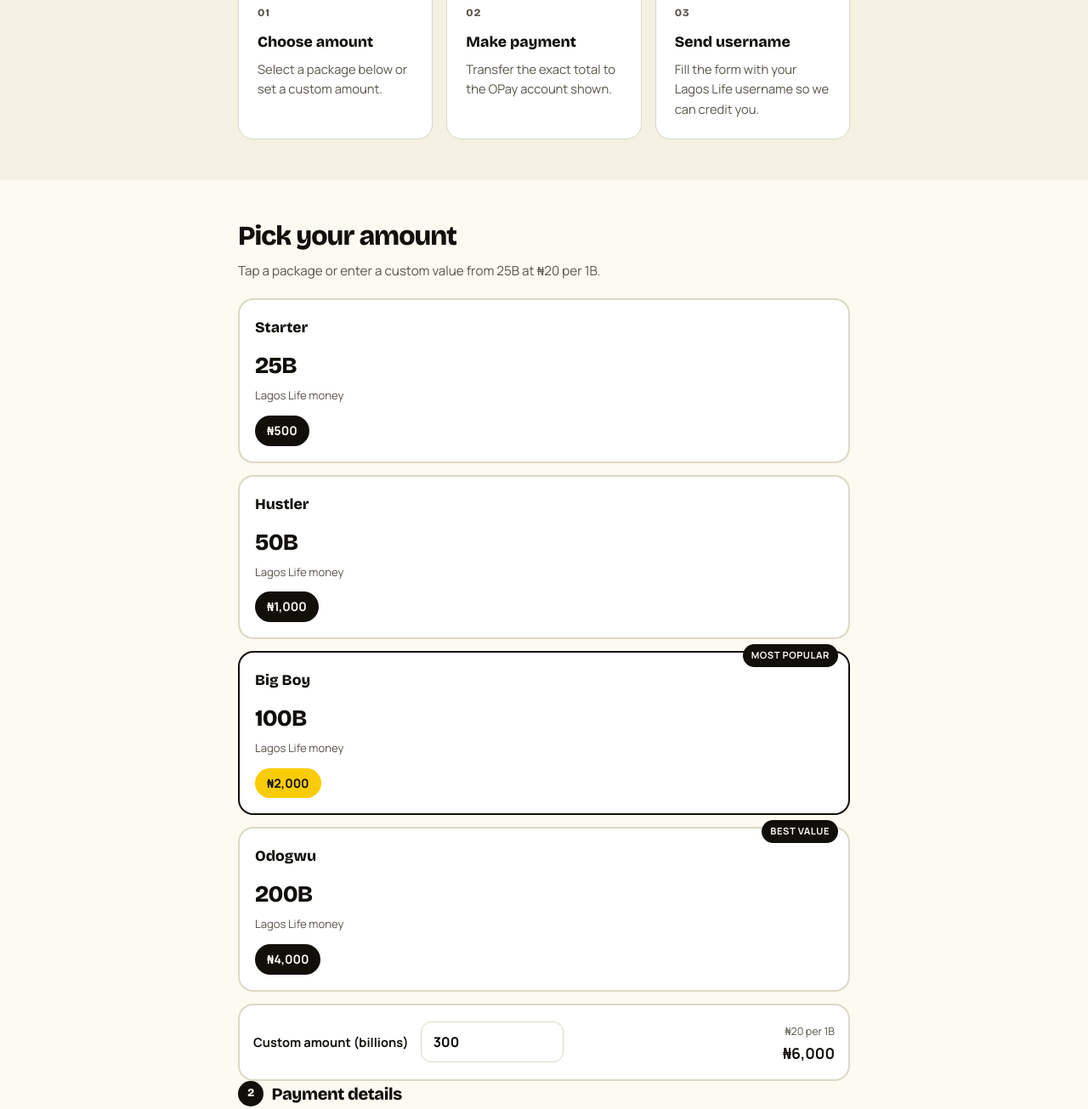
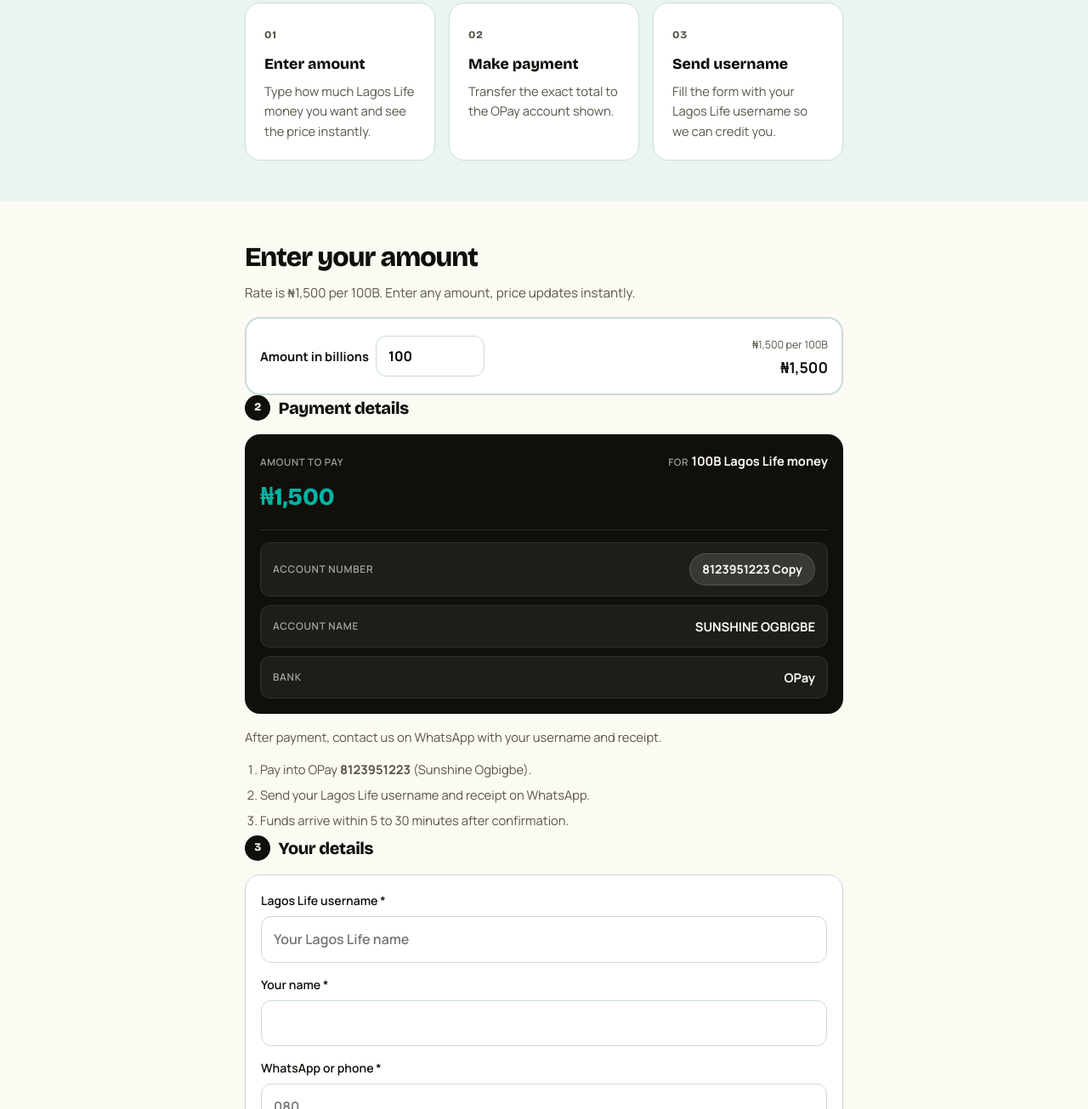
Before and after one commit to StackTactician/lagoslife-money, a website built with Vite: page index.html in a window 1280 px wide. Shown: the part 795-2100 px from the top of the page at 85% size. Built offline with nearby package versions, Linux system fonts and the light colour scheme.

Commit message:
feat: soft white + teal (kills yellow/lime), single price ₦1500/100B with custom input, Bricolage/Manrope fonts, wider gutters

```diff
--- a/index.html
+++ b/index.html
@@ -3,7 +3,7 @@
 <head>
 <meta charset="utf-8" />
 <meta name="viewport" content="width=device-width,initial-scale=1,viewport-fit=cover" />
-<meta name="theme-color" content="#1a1a17" />
+<meta name="theme-color" content="#0f6b5e" />
 <title>Eko Cash - Lagos Life Top Up</title>
 <meta name="description" content="Eko Cash: get Lagos Life cash quickly. Pay to OPay 8123951223 and send your username on WhatsApp." />
 <link rel="stylesheet" href="https://fonts.googleapis.com/css2?family=Bricolage+Grotesque:opsz,wght@12..96,600;12..96,800&family=Manrope:wght@400;500;600;700&display=swap" />
@@ -16,7 +16,7 @@
     <button class="menu-btn" id="menu-btn" aria-label="Menu" aria-expanded="false">Menu</button>
     <nav class="topnav" id="topnav">
       <a href="#how">How it works</a>
-      <a href="#buy">Packages</a>
+      <a href="#buy">Get cash</a>
       <a href="#faq">FAQ</a>
       <a href="#contact">Contact</a>
       <a class="btn btn-sm btn-primary nav-cta" href="#buy">Buy now</a>
@@ -31,13 +31,13 @@
       <h1>Fund your<br>Lagos Life<br>account.</h1>
       <p class="lead">Send payment, share your username, get credited shortly after confirmation. Simple and quick with Eko Cash.</p>
       <div class="cta-row">
-        <a class="btn btn-primary btn-lg" href="#buy">See packages</a>
+        <a class="btn btn-primary btn-lg" href="#buy">Get cash</a>
         <a class="btn btn-ghost btn-lg" id="hero-wa" target="_blank" rel="noreferrer">WhatsApp</a>
       </div>
       <dl class="stats">
         <div><dt>Delivery</dt><dd>5 to 30 min</dd></div>
         <div><dt>Payment</dt><dd>Bank transfer</dd></div>
-        <div><dt>From</dt><dd>₦500</dd></div>
+        <div><dt>Rate</dt><dd>₦1,500 per 100B</dd></div>
       </dl>
     </div>
     <div class="hero-card" aria-hidden="true">
@@ -57,7 +57,7 @@
   <div class="wrap narrow">
     <h2 class="h2">How it works</h2>
     <div class="steps">
-      <div class="step"><span class="step-n">01</span><h3>Choose amount</h3><p>Select a package below or set a custom amount.</p></div>
+      <div class="step"><span class="step-n">01</span><h3>Enter amount</h3><p>Type how much Lagos Life money you want and see the price instantly.</p></div>
       <div class="step"><span class="step-n">02</span><h3>Make payment</h3><p>Transfer the exact total to the OPay account shown.</p></div>
       <div class="step"><span class="step-n">03</span><h3>Send username</h3><p>Fill the form with your Lagos Life username so we can credit you.</p></div>
     </div>
@@ -66,10 +66,12 @@
 
 <section class="section" id="buy">
   <div class="wrap narrow">
-    <h2 class="h2">Pick your amount</h2>
-    <p class="section-sub">Tap a package or enter a custom value from 25B at ₦20 per 1B.</p>
-    <div class="packs" id="packs"></div>
-    <div class="custom-box" id="custom-box"></div>
+    <h2 class="h2">Enter your amount</h2>
+    <p class="section-sub">Rate is ₦1,500 per 100B. Enter any amount, price updates instantly.</p>
+    <div class="amount-box">
+      <label>Amount in billions <input type="number" id="custom-input" inputmode="numeric" min="1" step="1" value="100" /></label>
+      <div class="amount-meta" id="custom-meta"></div>
+    </div>
   </div>
   <div class="wrap narrow">
     <h3 class="h3"><span class="num">2</span> Payment details</h3>
@@ -77,11 +79,11 @@
       <div class="bank-head">
         <div>
           <small>Amount to pay</small>
-          <p class="pay-amount" id="pay-amount">₦2,000</p>
+          <p class="pay-amount" id="pay-amount">₦1,500</p>
         </div>
         <div class="pay-right">
           <small>for</small>
-          <strong id="pay-for">100B Big Boy</strong>
+          <strong id="pay-for">100B Lagos Life money</strong>
         </div>
       </div>
       <div class="bank-rows">
@@ -116,7 +118,6 @@
         <span id="receipt-name" class="field-hint">Upload your transfer screenshot if you have it</span>
       </label>
       <label>Additional note (optional) <textarea name="note" rows="3" maxlength="500"></textarea></label>
-      <input type="hidden" name="package" id="pkgName" />
       <input type="hidden" name="gameAmount" id="gameAmount" />
       <input type="hidden" name="amountDue" id="amountDue" />
       <button class="btn btn-primary btn-lg full" type="submit" id="submit-btn">I have paid, send my <span id="btn-amount">100B</span></button>
@@ -131,7 +132,7 @@
       <details open><summary>How quickly will I receive it?</summary><p>Usually 5 to 30 minutes after we confirm the transfer. Peak periods can take slightly longer. We update you on WhatsApp.</p></details>
       <details><summary>Mistyped your username?</summary><p>Contact us on WhatsApp right away with the correct name. If we have not yet processed the credit, we will fix it.</p></details>
       <details><summary>Is receipt upload required?</summary><p>No, but sharing a screenshot helps us verify payment faster.</p></details>
-      <details><summary>Can I request a custom amount?</summary><p>Yes, use the custom field for any amount from 25B upward at ₦20 per 1B.</p></details>
+      <details><summary>How is price calculated?</summary><p>Flat ₦1,500 per 100B. Enter any amount in billions and the total updates automatically.</p></details>
     </div>
     <div class="help-card">
       <h3>Need assistance?</h3>
--- a/src/main.js
+++ b/src/main.js
@@ -3,91 +3,28 @@ const CFG = {
   whatsapp: "2348123951223",
   bank: { name: "OPay", accountName: "SUNSHINE OGBIGBE", accountNumber: "8123951223" },
   delivery: "5 to 30 minutes",
-  ratePerB: 20,
-  minCustom: 25e9,
+  ratePer100B: 1500,
+  minCustom: 1e9,
 }
-const PACKS = [
-  { id:"starter", name:"Starter", amount:25e9, price:500 },
-  { id:"hustler", name:"Hustler", amount:50e9, price:1000 },
-  { id:"big-boy", name:"Big Boy", amount:100e9, price:2000, badge:"Most popular" },
-  { id:"odogwu", name:"Odogwu", amount:200e9, price:4000, badge:"Best value" },
-]
-const fmtN = n => "₦" + n.toLocaleString("en-NG")
+function fmtN(n){ return "₦" + n.toLocaleString("en-NG") }
 function fmtAmtPretty(n){
   if(n>=1e9) return `${+(n/1e9).toFixed(n%1e9===0?0:2)}B`
   if(n>=1e6) return `${+(n/1e6).toFixed(2)}M`
   if(n>=1e3) return `${+(n/1e3).toFixed(1)}K`
   return String(n)
 }
-function calcCustom(amount){ return Math.ceil(amount/1e9 * CFG.ratePerB) }
-function currentPack(){
-  const p = PACKS.find(x=>x.id===selected.packId)
-  if(p) return { label:p.name, amount:p.amount, price:p.price }
-  return { label:"Custom", amount:selected.customAmount, price: calcCustom(selected.customAmount) }
-}
-let selected = { packId:"big-boy", customAmount: 300e9 }
+function calcPrice(amount){ return Math.ceil(amount/1e11 * CFG.ratePer100B) }
+let amount = 100e9
 function render(){
-  const packsEl = document.getElementById("packs")
-  packsEl.innerHTML = PACKS.map(p=>{
-    const active = p.id===selected.packId
-    return `<div class="pack ${active?"active":""}" data-id="${p.id}">
-      ${p.badge?`<span class="pack-badge">${p.badge}</span>`:""}
-      <h4>${p.name}</h4>
-      <p class="pack-amount">${fmtAmtPretty(p.amount)}</p>
-      <p class="pack-sub">Lagos Life money</p>
-      <span class="pack-price">${fmtN(p.price)}</span>
-    </div>`
-  }).join("")
-  const isCustom = selected.packId==="custom"
-  const customPrice = calcCustom(selected.customAmount)
-  const customValid = selected.customAmount >= CFG.minCustom
-  document.getElementById("custom-box").innerHTML = `
-    <label>Custom amount (billions)</label>
-    <input type="number" id="custom-input" inputmode="numeric" min="${CFG.minCustom/1e9}" step="1" value="${Math.floor(selected.customAmount/1e9)}" />
-    <div class="custom-meta">
-      <small style="color:${customValid?"var(--muted-fg)":"#dc2626"}">${customValid?`₦${CFG.ratePerB} per 1B`:`Minimum ${fmtAmtPretty(CFG.minCustom)}`}</small>
-      <strong>${fmtN(customPrice)}</strong>
-    </div>
-  `
-  const box = document.getElementById("custom-box")
-  box.className = "custom-box" + (isCustom?" active":"")
-  if(isCustom && !customValid) box.style.borderColor="#fca5a5"
-  const cur = currentPack()
-  const disabled = isCustom && !customValid
-  document.getElementById("pay-amount").textContent = disabled ? "--" : fmtN(cur.price)
-  document.getElementById("pay-for").textContent = `${fmtAmtPretty(cur.amount)} ${cur.label} pack`
-  document.getElementById("pkgName").value = cur.label
-  document.getElementById("gameAmount").value = cur.amount.toLocaleString("en-NG")
-  document.getElementById("amountDue").value = fmtN(cur.price)
-  document.getElementById("amountPaid").value = cur.price
-  document.getElementById("btn-amount").textContent = fmtAmtPretty(cur.amount)
-  document.getElementById("submit-btn").disabled = disabled
-  document.querySelectorAll(".pack").forEach(el=>{
-    el.onclick = ()=>{ selected.packId = el.dataset.id; render() }
-  })
-  const ci = document.getElementById("custom-input")
-  ci.onfocus = ()=>{ selected.packId="custom"; render(); document.getElementById("custom-input")?.focus() }
-  ci.oninput = (e)=>{
-    const v = Number(e.target.value)
-    selected.packId="custom"
-    selected.customAmount = (isFinite(v) && v>0 ? v : 0) * 1e9
-    const price = calcCustom(selected.customAmount)
-    const meta = document.querySelector(".custom-meta")
-    if(meta){
-      const valid = selected.customAmount >= CFG.minCustom
-      meta.innerHTML = `<small style="color:${valid?"var(--muted-fg)":"#dc2626"}">${valid?`₦${CFG.ratePerB} per 1B`:`Minimum ${fmtAmtPretty(CFG.minCustom)}`}</small><strong>${fmtN(price)}</strong>`
-      document.getElementById("pay-amount").textContent = valid ? fmtN(price) : "--"
-      document.getElementById("pay-for").textContent = `${fmtAmtPretty(selected.customAmount||0)} Custom pack`
-      document.getElementById("submit-btn").disabled = !valid
-      document.getElementById("pkgName").value = "Custom"
-      document.getElementById("gameAmount").value = (selected.customAmount||0).toLocaleString("en-NG")
-      document.getElementById("amountDue").value = fmtN(price)
-      document.getElementById("amountPaid").value = price
-      document.getElementById("btn-amount").textContent = fmtAmtPretty(selected.customAmount||0)
-      box.classList.add("active")
-      box.style.borderColor = valid ? "" : "#fca5a5"
-    }
-  }
+  const price = calcPrice(amount)
+  document.getElementById("custom-input").value = Math.round(amount/1e9) || ""
+  document.getElementById("custom-meta").innerHTML = `<small>${fmtN(CFG.ratePer100B)} per 100B</small><strong>${fmtN(price)}</strong>`
+  document.getElementById("pay-amount").textContent = fmtN(price)
+  document.getElementById("pay-for").textContent = fmtAmtPretty(amount) + " Lagos Life money"
+  document.getElementById("gameAmount").value = amount.toLocaleString("en-NG")
+  document.getElementById("amountDue").value = fmtN(price)
+  document.getElementById("amountPaid").value = price
+  document.getElementById("btn-amount").textContent = fmtAmtPretty(amount)
 }
 function toast(msg){
   const t=document.getElementById("toast")
@@ -97,13 +34,6 @@ function toast(msg){
   t._id=setTimeout(()=> t.hidden=true, 2600)
 }
 function waLink(text){ return `https://wa.me/${CFG.whatsapp}?text=${encodeURIComponent(text)}` }
-function waMsg(username, pkgLabel, amount, price, senderName, whatsapp){
-  let m = `Hello Eko Cash, I want to buy Lagos Life cash. Package: ${pkgLabel} (${fmtAmtPretty(amount)}) at ${fmtN(price)}.`
-  if(username) m += ` Username: ${username}.`
-  if(senderName) m += ` Sender: ${senderName}.`
-  if(whatsapp) m += ` Phone: ${whatsapp}.`
-  return m
-}
 document.getElementById("yr").textContent = new Date().getFullYear()
 function refreshWa(){
   const link = waLink("Hello Eko Cash, I want to buy Lagos Life cash. My username is: ")
@@ -143,6 +73,15 @@ document.getElementById("receipt").addEventListener("change", e=>{
   const f=e.target.files?.[0]
   document.getElementById("receipt-name").textContent = f ? f.name : "Upload your transfer screenshot if you have it"
 })
+const input = document.getElementById("custom-input")
+if(input){
+  input.addEventListener("input", ()=>{
+    const v = Number(input.value)
+    amount = (isFinite(v) && v>0 ? v : 0) * 1e9
+    if(amount < CFG.minCustom) amount = CFG.minCustom
+    render()
+  })
+}
 render()
 const form = document.getElementById("order-form")
 const statusEl = document.getElementById("form-status")
@@ -154,8 +93,14 @@ form.addEventListener("submit", (e)=>{
     statusEl.hidden=false; statusEl.className="form-status err"; statusEl.textContent="Receipt larger than 5 MB. Upload a smaller file."
     return
   }
-  const cur = currentPack()
-  const msg = waMsg(String(fd.get("username")||""), cur.label, cur.amount, cur.price, String(fd.get("senderName")||""), String(fd.get("whatsapp")||""))
+  const price = calcPrice(amount)
+  const username = String(fd.get("username")||"")
+  const senderName = String(fd.get("senderName")||"")
+  const whatsapp = String(fd.get("whatsapp")||"")
+  let msg = `Hello Eko Cash, I want to buy Lagos Life cash. Amount: ${fmtAmtPretty(amount)} at ${fmtN(price)}.`
+  if(username) msg += ` Username: ${username}.`
+  if(senderName) msg += ` Sender: ${senderName}.`
+  if(whatsapp) msg += ` Phone: ${whatsapp}.`
   const chat = waLink(msg)
   statusEl.hidden=false; statusEl.className="form-status ok"
   statusEl.innerHTML = `Details ready. Tap below to send on WhatsApp and we will credit you within ${CFG.delivery} after confirming payment.<br><a href="${chat}" target="_blank" rel="noreferrer" class="btn btn-primary" style="margin-top:10px;display:inline-flex">Open WhatsApp</a>`
--- a/src/style.css
+++ b/src/style.css
@@ -1,12 +1,12 @@
 :root{
-  --background:oklch(98.5% .012 95);
+  --background:oklch(98.6% .01 95);
   --foreground:oklch(17% .01 90);
   --card:oklch(100% 0 0);
-  --primary:oklch(86% .175 92);
-  --primary-fg:oklch(17% .01 90);
-  --muted:oklch(95.5% .02 95);
+  --primary:oklch(68% .14 185);
+  --primary-fg:oklch(100% 0 0);
+  --muted:oklch(96.2% .012 185);
   --muted-fg:oklch(45% .02 90);
-  --border:oklch(88% .025 95);
+  --border:oklch(88% .02 185);
   --ink:oklch(17% .01 90);
   --font-heading:"Bricolage Grotesque",system-ui,sans-serif;
   --font-body:"Manrope",system-ui,sans-serif;
@@ -16,8 +16,8 @@ html{scroll-behavior:smooth;scroll-padding-top:72px;-webkit-text-size-adjust:100
 @media (prefers-reduced-motion:reduce){html{scroll-behavior:auto}}
 body{margin:0;font-family:var(--font-body);background:var(--background);color:var(--foreground);line-height:1.65;overflow-x:hidden}
 a{color:inherit;text-decoration:none}
-.wrap{max-width:1120px;margin:0 auto;padding:0 24px}
-.wrap.narrow{max-width:760px}
+.wrap{max-width:1120px;margin:0 auto;padding:0 28px}
+.wrap.narrow{max-width:760px;padding:0 28px}
 .h2{font-family:var(--font-heading);font-size:1.75rem;font-weight:800;letter-spacing:-.03em;margin:0;line-height:1.15}
 .h3{font-family:var(--font-heading);font-size:1.25rem;font-weight:800;letter-spacing:-.02em;display:flex;align-items:center;gap:.6rem;margin:0 0 16px;line-height:1.2}
 .num{display:grid;place-items:center;width:30px;height:30px;flex:0 0 30px;border-radius:999px;background:var(--ink);color:var(--background);font-size:.82rem;font-weight:800}
@@ -74,23 +74,13 @@ a{color:inherit;text-decoration:none}
 .step h3{font-family:var(--font-heading);font-weight:800;margin:8px 0 6px;font-size:1.1rem}
 .step p{margin:0;color:var(--muted-fg);font-size:.92rem;line-height:1.6}
 
-.packs{display:grid;gap:14px;margin-top:20px}
-.pack{position:relative;background:var(--card);border:2px solid var(--border);border-radius:18px;padding:18px;cursor:pointer;transition:.15s;user-select:none}
-.pack.active{border-color:var(--ink)}
-.pack-badge{position:absolute;top:-10px;right:12px;background:var(--ink);color:var(--background);font-size:.7rem;font-weight:800;letter-spacing:.05em;text-transform:uppercase;padding:4px 10px;border-radius:999px;white-space:nowrap}
-.pack h4{margin:0;font-family:var(--font-heading);font-size:1.1rem;font-weight:800}
-.pack-amount{font-family:var(--font-heading);font-size:1.7rem;font-weight:800;letter-spacing:-.03em;margin:8px 0 2px}
-.pack-sub{font-size:.82rem;color:var(--muted-fg);margin:0}
-.pack-price{margin-top:12px;display:inline-flex;background:var(--ink);color:var(--background);padding:6px 14px;border-radius:999px;font-weight:800;font-size:.9rem}
-.pack.active .pack-price{background:var(--primary);color:var(--primary-fg)}
-
-.custom-box{margin-top:14px;background:var(--card);border:2px solid var(--border);border-radius:18px;padding:16px;display:flex;flex-wrap:wrap;align-items:center;gap:14px}
-.custom-box.active{border-color:var(--primary)}
-.custom-box label{font-weight:700;display:flex;align-items:center;gap:8px;font-size:.92rem}
-.custom-box input[type=number]{width:128px;flex:1 1 128px;max-width:168px;padding:12px 14px;border:1px solid var(--border);border-radius:12px;font-weight:700;font-size:16px;background:var(--card);font-family:var(--font-body)}
-.custom-meta{margin-left:auto;text-align:right;min-width:116px}
-.custom-meta strong{display:block;font-size:1.1rem}
-.custom-meta small{color:var(--muted-fg);font-size:.78rem}
+.amount-box{background:var(--card);border:2px solid var(--border);border-radius:18px;padding:16px;display:flex;flex-wrap:wrap;align-items:center;gap:14px;margin-top:16px}
+.amount-box.active{border-color:var(--primary)}
+.amount-box label{font-weight:700;display:flex;align-items:center;gap:8px;font-size:.92rem}
+.amount-box input[type=number]{width:128px;flex:1 1 128px;max-width:168px;padding:12px 14px;border:1px solid var(--border);border-radius:12px;font-weight:700;font-size:16px;background:var(--card);font-family:var(--font-body)}
+.amount-meta{margin-left:auto;text-align:right;min-width:116px}
+.amount-meta strong{display:block;font-size:1.1rem}
+.amount-meta small{color:var(--muted-fg);font-size:.78rem}
 
 .bank-card{background:var(--ink);color:var(--background);border-radius:18px;padding:18px}
 .bank-head{display:flex;justify-content:space-between;gap:14px;align-items:flex-start;border-bottom:1px solid rgba(255,255,255,.12);padding-bottom:14px;flex-wrap:wrap}
@@ -143,7 +133,7 @@ section[id],div[id]{scroll-margin-top:72px}
 .sticky-cta .btn{flex:1;min-height:48px}
 
 @media (min-width: 880px){
-  .wrap{padding:0 20px}
+  .wrap{padding:0 28px}
   .h2{font-size:2rem}
   .hero .wrap{grid-template-columns:1.1fr .9fr;align-items:center;gap:44px}
   .hero{padding:56px 0 48px}
```
